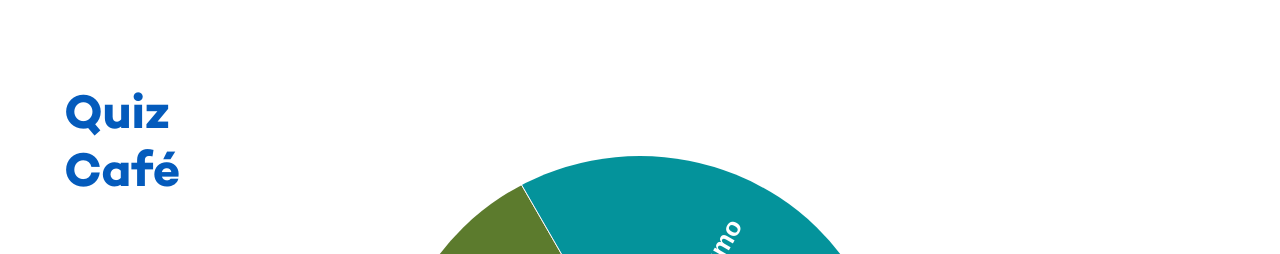
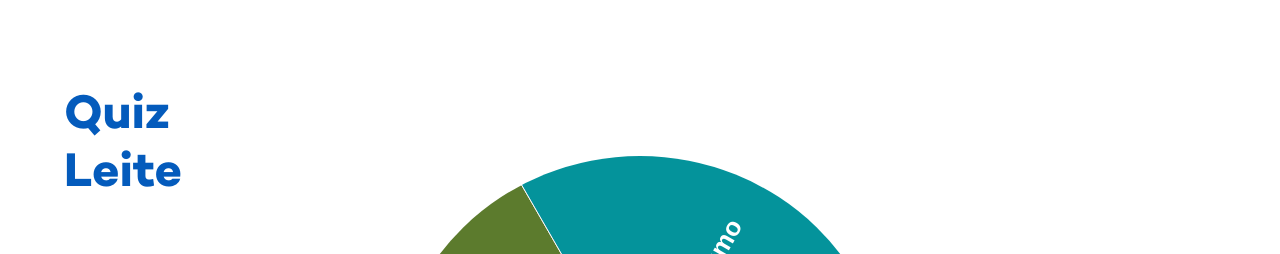
Before and after one commit to erickzz/RoletaEducampo2, a React (Create React App) app: page / in a window 1280 px wide. Shown: the top 254 px of the page. Built offline with nearby package versions, Linux system fonts and the light colour scheme; a web font is replaced by a local one.

Commit message:
New Title

```diff
--- a/src/pages/App.js
+++ b/src/pages/App.js
@@ -30,7 +30,7 @@ const App = () => {
   return (
     <>
       <div className="main_text">
-        <p>Quiz Café</p>
+        <p>Quiz Leite</p>
       </div>
 
       <img className="icone-click" src={ClickIcon} alt="Ícone de Clique" />
```
